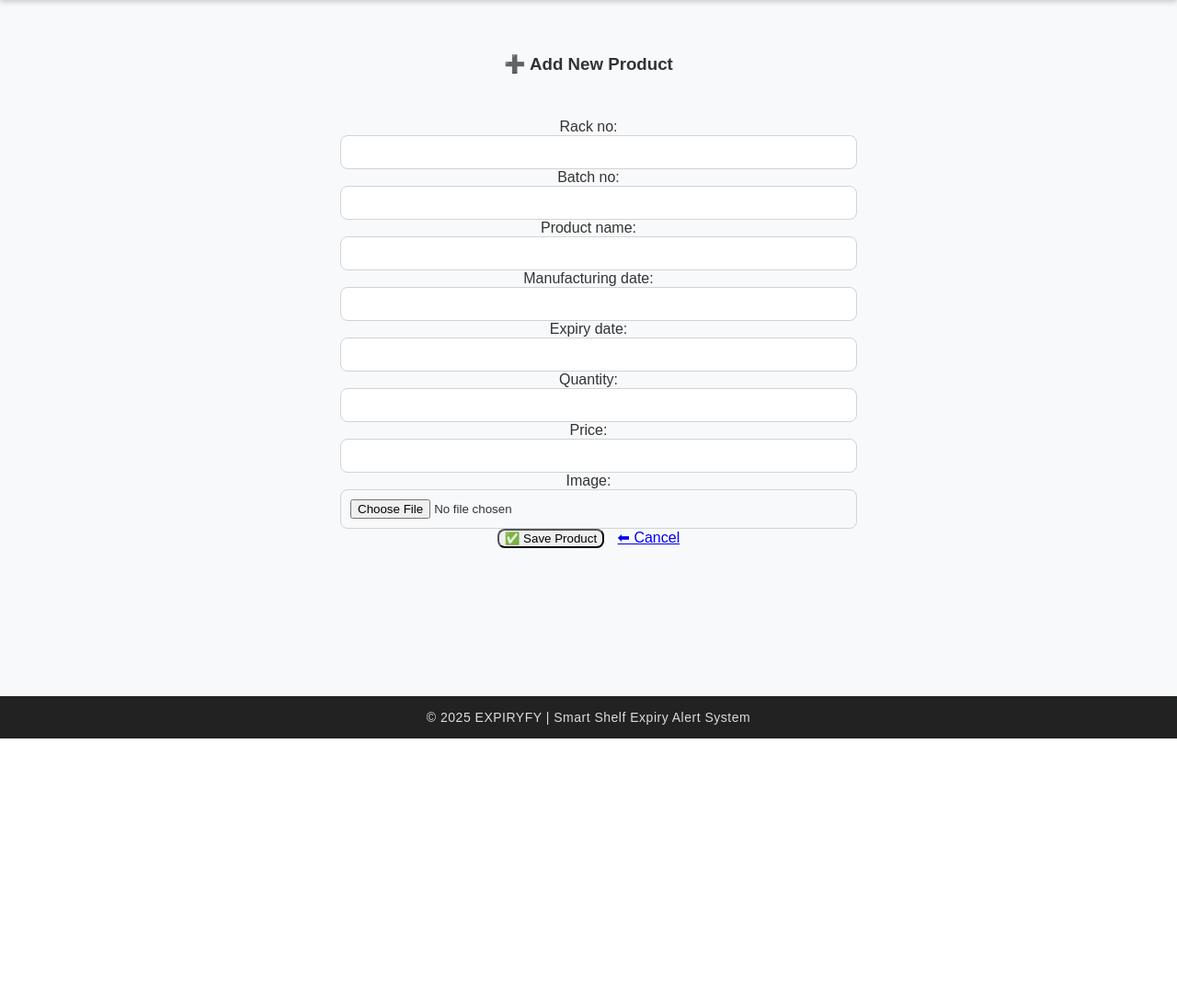
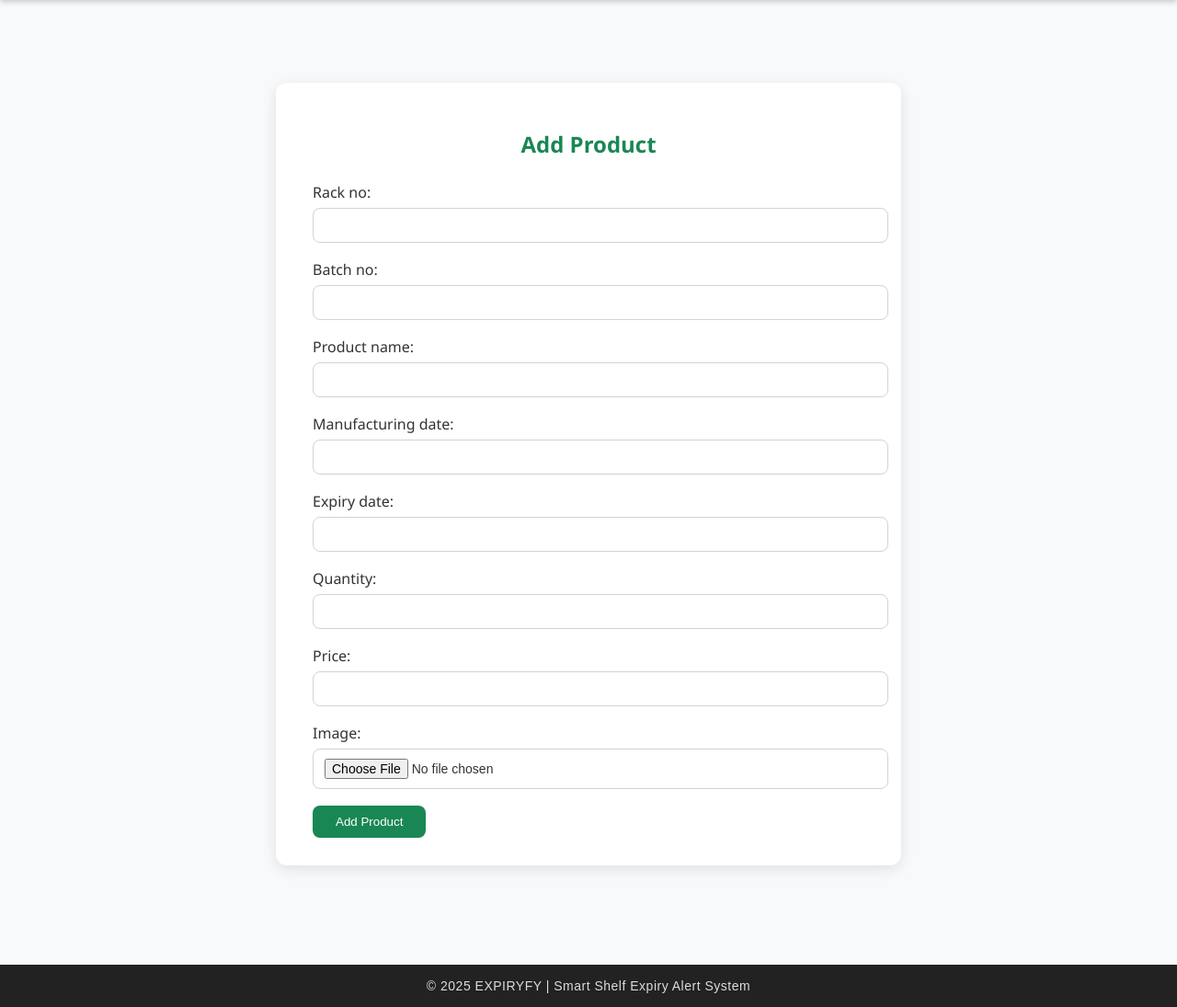
Before and after one commit to ATCHAYA-THIYAGARAJAN-21/EXPIRYFY, a Django app: page /EXPIRYFY/add/ in a window 1280 px wide. Shown: the part 65-1160 px from the top of the page at 92% size. Before the commit the page ends 868 px from the top, so only its background shows below. Run offline with Django 4.2, Linux system fonts and the light colour scheme.

Commit message:
add prduct

```diff
--- a/EXPIRYFY/templates/efy/add_product.html
+++ b/EXPIRYFY/templates/efy/add_product.html
@@ -1,82 +1,92 @@
 {% extends "base.html" %}
-{% load static %}
-
-{% block title %}Add Product{% endblock %}
 
 {% block content %}
-<center><div class="d-flex justify-content-center align-items-center" style="min-height: 80vh; background: #f8f9fa;">
-  <div class="card shadow-lg" style="width: 100%; max-width: 600px; border-radius: 15px;">
-    <div class="card-header text-center bg-success text-white" style="border-radius: 15px 15px 0 0;">
-      <h3 class="mb-0">➕ Add New Product</h3>
-    </div>
-    <div class="card-body" style="padding: 30px;">
-      <form method="post" enctype="multipart/form-data">
-        {% csrf_token %}
+<style>
+/* Container & Card */
+.container {
+    max-width: 600px;
+    margin: 50px auto;
+    background: #fff;
+    padding: 30px 40px;
+    border-radius: 12px;
+    box-shadow: 0 4px 15px rgba(0,0,0,0.1);
+    font-family: 'Segoe UI', Tahoma, Geneva, Verdana, sans-serif;
+}
 
-        <div class="mb-3">
-          {{ form.rack_no.label_tag }}
-          {{ form.rack_no }}
-        </div>
-        <div class="mb-3">
-          {{ form.batch_no.label_tag }}
-          {{ form.batch_no }}
-        </div>
-        <div class="mb-3">
-          {{ form.product_name.label_tag }}
-          {{ form.product_name }}
-        </div>
-        <div class="mb-3">
-          {{ form.manufacturing_date.label_tag }}
-          {{ form.manufacturing_date }}
-        </div>
-        <div class="mb-3">
-          {{ form.expiry_date.label_tag }}
-          {{ form.expiry_date }}
-        </div>
-        <div class="mb-3">
-          {{ form.quantity.label_tag }}
-          {{ form.quantity }}
-        </div>
-        <div class="mb-3">
-          {{ form.price.label_tag }}
-          {{ form.price }}
-        </div>
-        <div class="mb-3">
-          {{ form.image.label_tag }}
-          {{ form.image }}
-        </div>
+/* Form Header */
+.container h2 {
+    text-align: center;
+    color: #198754;
+    margin-bottom: 25px;
+    font-weight: 600;
+}
 
-        <div class="text-center mt-4">
-          <button type="submit" class="btn btn-success px-4 py-2" style="border-radius: 8px;">
-            ✅ Save Product
-          </button>
-          <a href="{% url 'product_list' %}" class="btn btn-secondary px-4 py-2" style="border-radius: 8px; margin-left: 10px;">
-            ⬅ Cancel
-          </a>
-        </div>
-      </form>
-    </div>
-  </div>
-</div></center>
+/* Form Fields */
+form p {
+    margin-bottom: 18px;
+}
 
-<!-- Extra Inline Styling for Form Fields -->
-<style>
-  form input, form select, form textarea {
+form label {
+    display: block;
+    font-weight: 500;
+    margin-bottom: 6px;
+    color: #333;
+}
+
+form input, form select, form textarea {
     width: 100%;
-    padding: 10px;
+    padding: 10px 12px;
     border-radius: 8px;
     border: 1px solid #ced4da;
     transition: 0.3s;
-  }
-  form input:focus, form select:focus, form textarea:focus {
+    font-size: 14px;
+}
+
+form input:focus, form select:focus, form textarea:focus {
     border-color: #198754;
     box-shadow: 0 0 5px rgba(25, 135, 84, 0.3);
     outline: none;
-  }
-  label {
-    font-weight: 500;
-    margin-bottom: 6px;
-    color: #333;
-  }
+}
+
+/* Submit Button */
+button.btn-success {
+    background-color: #198754;
+    color: #fff;
+    border: none;
+    padding: 10px 25px;
+    border-radius: 8px;
+    cursor: pointer;
+    transition: 0.3s;
+}
+
+button.btn-success:hover {
+    background-color: #146c43;
+}
+
+/* Optional: Error messages */
+ul.errorlist {
+    color: #dc3545;
+    margin-bottom: 10px;
+    list-style-type: disc;
+    padding-left: 20px;
+}
 </style>
+
+
+<div class="container mt-4">
+
+  <h2>Add Product</h2>
+
+  <form method="post" enctype="multipart/form-data">
+
+    {% csrf_token %}
+
+    {{ form.as_p }}
+
+    <button type="submit" class="btn btn-success">Add Product</button>
+
+  </form>
+
+</div>
+
 {% endblock %}
```
Also changed, not shown: static/products/Screenshot_1_Z4bb3hV.png (added), static/products/Screenshot_6.png (added), static/products/Screenshot_9_gR2XhvN.png (added).
